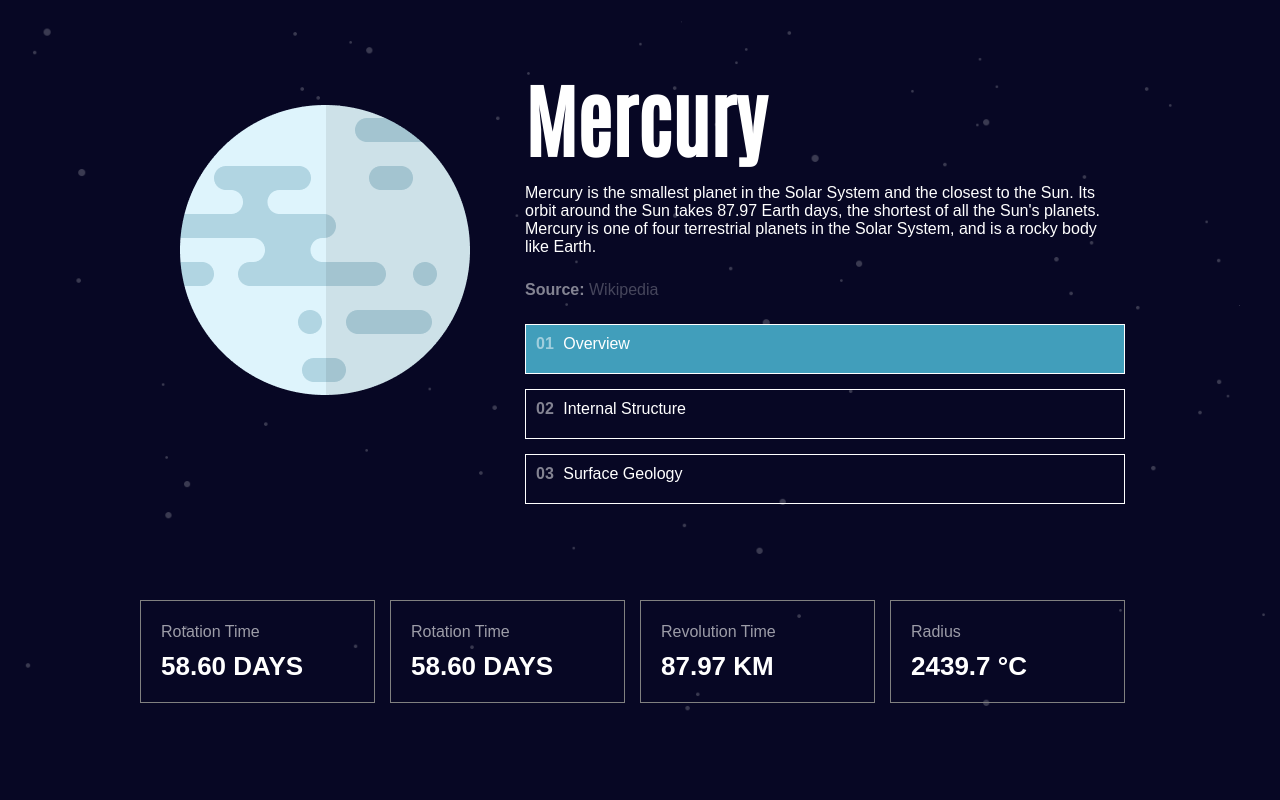
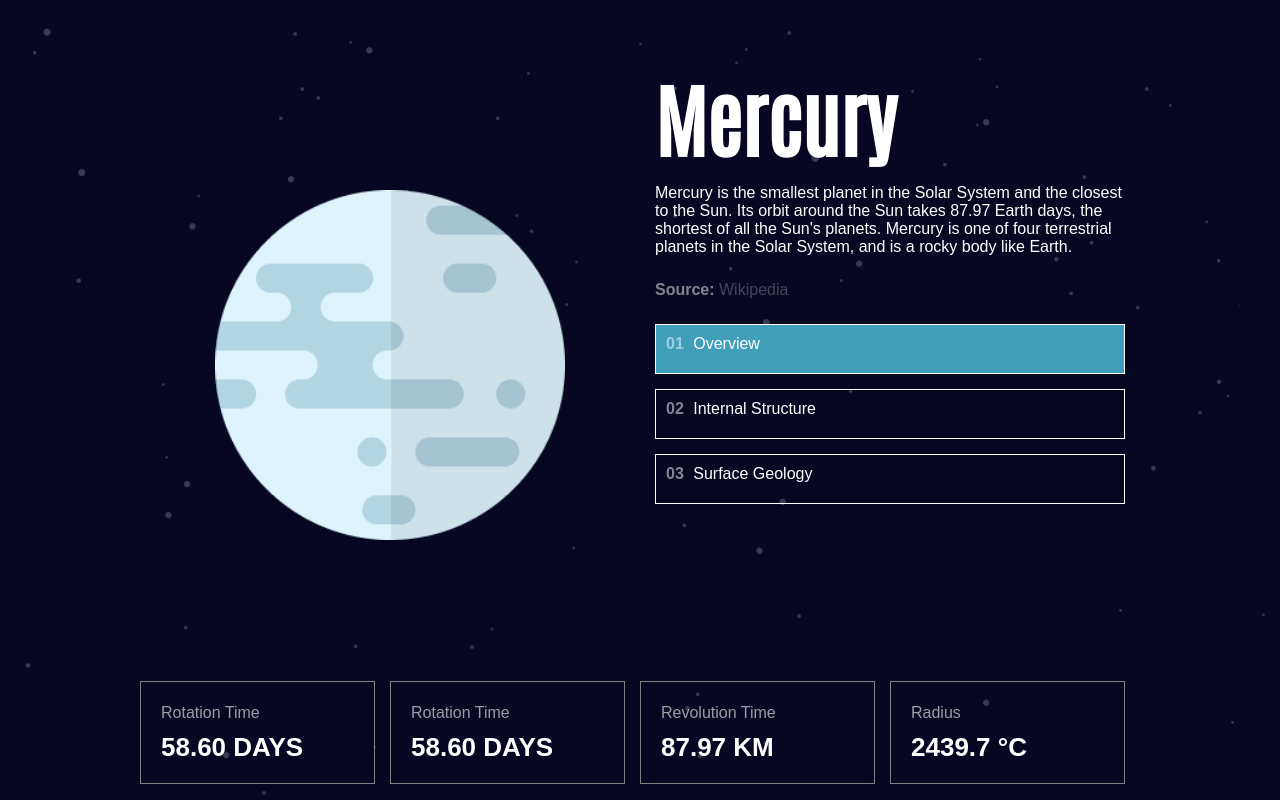
Before and after one commit to phillip-stanley/planets-fact-site, a Django app: page / in a window 1280 px wide. Shown: the part 87-887 px from the top of the page. Before the commit the page ends 798 px from the top, so only its background shows below. Run offline with Django 4.2, Linux system fonts and the light colour scheme; data comes from the database, SQL or seed files in the repository.

Commit message:
feat: centre responsive planet images

```diff
--- a/planets/models.py
+++ b/planets/models.py
@@ -46,6 +46,5 @@ class Planet(models.Model):
     def __str__(self):
         return self.name
 
-
     def get_absolute_url(self):
         return reverse('planets:planet_detail', args=[self.slug])
--- a/planets/static/css/planet_detail.css
+++ b/planets/static/css/planet_detail.css
@@ -46,22 +46,37 @@
 
 @media screen and (min-width: 768px) {
     .pfs__planet-detail__figure {
+        position: relative;
         text-align: left;
         padding: 40px;
         margin: 0;
+        min-height: 600px;
+        max-height: 600px;
     }
+
     .pfs__planet-detail__figure img {
+        position: absolute;
+        left: 0;
+        right: 0;
         max-width: 500px;
+        top: 50%;
+        transform: translateY(-50%);
     }
 }
 
 @media screen and (min-width: 992px) {
     .pfs__planet-detail__figure {
-        margin-left: 0%;
+        position: relative;
+        min-width: 500px;
     }
 
     .pfs__planet-detail__figure img {
-        max-width: 700px;
+        position: absolute;
+        left: 0;
+        right: 0;
+        top: 50%;
+        transform: translateY(-50%);
+        min-width: 70%;
     }
 }
 
```
